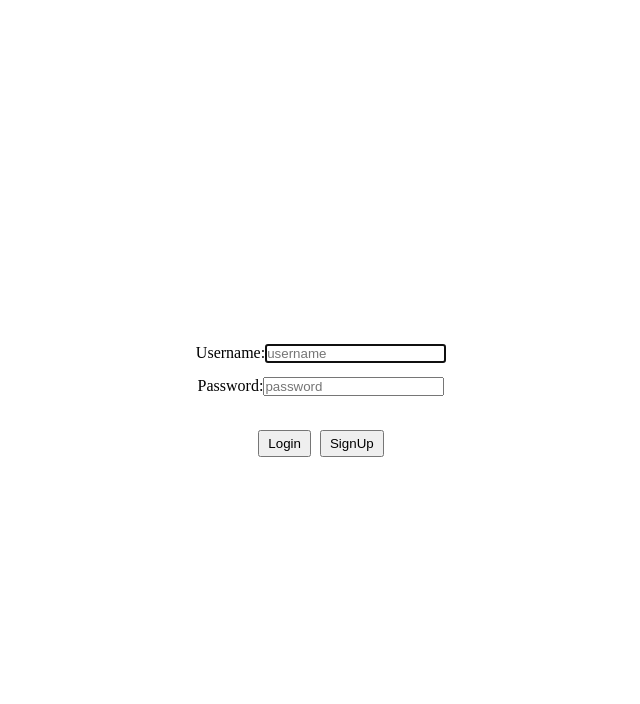
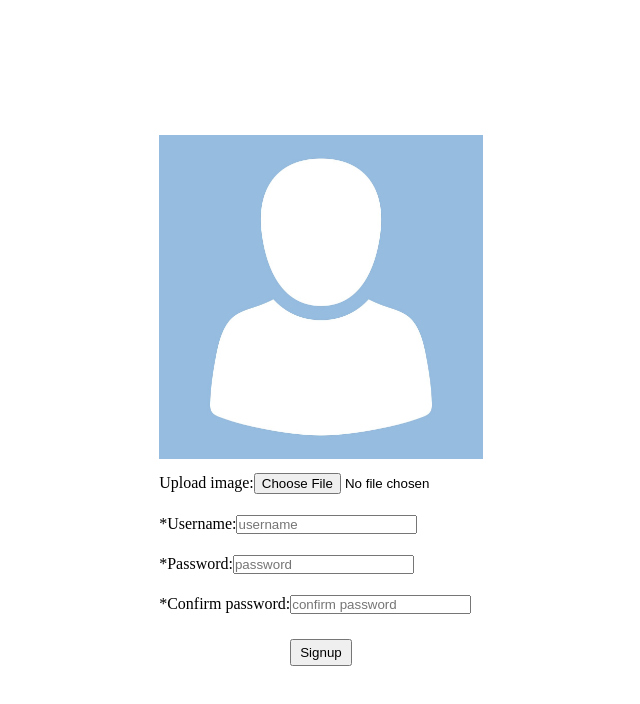
Before and after one commit to BesoBerdzenishvili/meal-app2, a React (Create React App) app: page /signup in a window 1280 px wide. Before the commit this address led to /. Shown: the top 704 px of the page, without its empty margins (319-959 px from the left). Built offline with nearby package versions, Linux system fonts and the light colour scheme.

Commit message:
fixed addUser, changeUser, login

```diff
--- a/src/App.js
+++ b/src/App.js
@@ -1,4 +1,4 @@
-import React, {useState} from 'react'
+import React, {useState, useEffect} from 'react'
 import { BrowserRouter, Routes, Route, Navigate } from 'react-router-dom';
 import Home from './components/Home';
 import Header from './components/Header';
@@ -119,28 +119,51 @@ function App() {
               time: '01:14'
           }
     ]) // save in local storage
-    const [login, setLogin] = useState(false);
-    const [currentUser, setCurrentUser] = useState(''); // save in local storage
-  const [sameUser, setSameUser] = useState(true); // save in local storage
+    const [login, setLogin] = useState(() => {
+      const saved = localStorage.getItem('login');
+      return saved ? JSON.parse(saved) : false;
+    });
+    const [currentUser, setCurrentUser] = useState(() => {
+      const saved = localStorage.getItem('currentUser');
+      return saved ? JSON.parse(saved) : '';
+    });
+    useEffect(() => {
+      localStorage.setItem('login', JSON.stringify(login));
+      localStorage.setItem('currentUser', JSON.stringify(currentUser));
+    }, [login, currentUser]);
+  const [sameUser, setSameUser] = useState(true);
 
-  const addUser = (img, user, pass, type) => {
-    usersDB.every(i=>i.name !== user) ? setUsersDB([...usersDB, {name: user, password: pass,	img: img ? img : 'https://cdn.pixabay.com/photo/2016/08/08/09/17/avatar-1577909_1280.png', type: type ? type : 'user'}]) : alert('user with same name alredy exists. please choose another name')
-    usersDB.every(i=>i.name !== user) && setSameUser(false);
-    if (usersDB.some(i=>i.name=== user)) {
-      const newVal = usersDB.map(i=>i.name === user ? {...i, name: user, pass: pass, img: img ? img : 'https://cdn.pixabay.com/photo/2016/08/08/09/17/avatar-1577909_1280.png'} : i)
+  const addUser = (img, user, pass, passTwo, type, same) => {
+    if (pass !== passTwo) {
+      alert('passwords don\'t match')
+    } else if (usersDB.every(i=>i.name !== user)) {
+      setUsersDB([...usersDB, {name: user, password: pass,	img: img ? img : 'https://cdn.pixabay.com/photo/2016/08/08/09/17/avatar-1577909_1280.png', type: type ? type : 'user'}]);
+      setSameUser(false);
+    } else if (usersDB.some(i=>i.name=== user) && !same) {
+      const newVal = usersDB.map(i=>i.name === user ? {...i, name: user, password: pass, img: img ? img : 'https://cdn.pixabay.com/photo/2016/08/08/09/17/avatar-1577909_1280.png'} : i)
       setUsersDB(newVal)
-      console.log(newVal, 'newVal')
+      if (same) {
+        setSameUser(true);
+        alert('User with this name alredy exists. Please try another one')
+      }
+    } else {
+      alert('user with same name alredy exists. please choose another name')
     }
     // in edit user if some(i=>i.name === user) then alert('this users alredy exists') else adduser like in addUser()
   }
 
-  const changeUser = (savedName, img, user, pass, type) => {
-    if (type) {
-        setUsersDB(usersDB.map(i=>i.name === savedName && { name: user, pass: pass, img: img ? img : 'https://cdn.pixabay.com/photo/2016/08/08/09/17/avatar-1577909_1280.png', type: type}))
+  const changeUser = (savedName, img, user, pass, passTwo, type) => {
+    if (pass !== passTwo) {
+      alert('passwords don\'t match')
+    } else if (type) {
+        setUsersDB(usersDB.map(i=>i.name === savedName ? { name: user, password: pass, img: img ? img : 'https://cdn.pixabay.com/photo/2016/08/08/09/17/avatar-1577909_1280.png', type: type} : i))
+        setCurrentUser(user)
     } else {
-        setUsersDB(usersDB.map(i=>i.name === savedName ? {...i, name: user, pass: pass, img: img ? img : 'https://cdn.pixabay.com/photo/2016/08/08/09/17/avatar-1577909_1280.png'} : i))
+        setUsersDB(usersDB.map(i=>i.name === savedName ? {...i, name: user, password: pass, img: img ? img : 'https://cdn.pixabay.com/photo/2016/08/08/09/17/avatar-1577909_1280.png'} : i))
+        setCurrentUser(user)
     }
     // console.log(usersDB[2].img, 'bb img')
+    console.log(usersDB, 'usersDB')
   }
   const addMeal = (name, calories, date, time) => {
     (name && calories && date && time) ?
@@ -170,9 +193,9 @@ function App() {
     <BrowserRouter>
     {login && <Header asc={asc} setAsc={setAsc} setLogin={setLogin} currentUser={currentUser} usersDB={usersDB} />}
       <Routes>
-          <Route index element={login ? <Home delMeal={delMeal} asc={asc} mealRowDB={mealRowDB} changeMeal={changeMeal} addMeal={addMeal} mealDB={mealDB}/> : <Login setCurrentUser={setCurrentUser} usersDB={usersDB} setLogin={setLogin}/>} />
+          <Route index element={login ? <Home delMeal={delMeal} asc={asc} mealRowDB={mealRowDB} changeMeal={changeMeal} addMeal={addMeal} mealDB={mealDB}/> : <Login setCurrentUser={setCurrentUser} usersDB={usersDB} setLogin={setLogin} setSameUser={setSameUser}/>} />
           <Route path="/users" element={login ? <Users usersDB={usersDB} setUsersDB={setUsersDB} changeUser={changeUser} addUser={addUser} /> : <Navigate to="/" /> } />
-          <Route path="/signup" element={login ? <UserInfo addUser={addUser} sameUser={sameUser} usersDB={usersDB} currentUser={currentUser} purpose='signup' /> : <Navigate to="/" /> } />
+          <Route path="/signup" element={<UserInfo addUser={addUser} sameUser={sameUser} usersDB={usersDB} currentUser={currentUser} purpose='signup' /> } />
           <Route path="/profile" element={login ? <UserInfo changeUser={changeUser} sameUser={sameUser} usersDB={usersDB} currentUser={currentUser} /> : <Navigate to="/" /> } />
           <Route path="*" element={<NoPage />} />
       </Routes>
--- a/src/components/Login.js
+++ b/src/components/Login.js
@@ -2,13 +2,18 @@ import './login.css';
 import React, {useState} from 'react';
 import { Link } from 'react-router-dom';
 
-export default function Login({usersDB, setLogin, setCurrentUser}) {
+export default function Login({usersDB, setLogin, setCurrentUser, setSameUser}) {
   const [user, setUser] = useState('');
   const [pass, setPass] = useState('');
 
   const auth = (input, DBUsers) => {
-    DBUsers[0].some(i=>i === input[0]) && DBUsers[1].some(i=>i === input[1]) ? setLogin(true) : alert('Incorrect username or password');
-    setCurrentUser(input[0])
+    if (DBUsers[0].some(i=>i === input[0]) && DBUsers[1].some(i=>i === input[1])) {
+      setLogin(true)
+      setCurrentUser(input[0])
+      setSameUser(false);
+    } else {
+      alert('Incorrect username or password')
+    }
   }
   return (
     <div className='login'>
--- a/src/components/UserInfo.js
+++ b/src/components/UserInfo.js
@@ -11,7 +11,7 @@ export default function UserInfo(props) {
     const [pass, setPass] = useState(props.purpose === 'signup' ? '' : profileInfo[0].password)
     const [passTwo, setPassTwo] = useState('')
 
-    console.log(img, 'img')
+    // console.log(img, 'img')
 
     const updateAvatarImg = (e) => {
         const [file] = e.target.files;
@@ -39,14 +39,17 @@ export default function UserInfo(props) {
                 <input required type='password' placeholder='confirm password' value={passTwo} onChange={e=>setPassTwo(e.target.value)} />
             </label>
         </div>
-        <Link to={(user && pass && passTwo && pass === passTwo && !props.sameName) && "/"}>
-            {
-            props.purpose === 'signup'
-            ?
-            <button onClick={()=>{(!user || !pass) && alert('Please fill in all required fields (*)'); pass === passTwo ? props.addUser(img, user, pass) : alert('passwords don\'t match')}} >Signup</button>
-            :
-            <button onClick={()=>{(!user || !pass) && alert('Please fill in all required fields (*)'); pass === passTwo ? props.changeUser(profileInfo[0].name, img, user, pass) : alert('passwords don\'t match')}} >Save</button>
-            }
+        <Link to={(user && pass && passTwo && pass === passTwo && !props.sameUser) && "/"}>
+            <button
+                onClick={()=>{(!user || !pass) && alert('Please fill in all required fields (*)');
+                props.purpose === 'signup'
+                ?
+                props.addUser(img, user, pass, passTwo, null, 1)
+                :
+                props.changeUser(profileInfo[0].name, img, user, pass, passTwo)}}
+            >
+                {props.purpose === 'signup' ? 'Signup' : 'Save'}
+            </button>
         </Link>
     </div>
   )
--- a/src/components/Users.js
+++ b/src/components/Users.js
@@ -8,13 +8,14 @@ export default function Users(props) {
   const [showEdit, setShowEdit] = useState(false);
   const [showCreate, setShowCreate] = useState(false);
   const [editUser, setEditUser] = useState('');
+  console.log(props.usersDB, 'usersDB', editUser, 'editUser')
   // console.log(props.usersDB.sort((a, b) => {
   //   return new Date(b.date) - new Date(a.date);
   // }), 'useDB')
   return (
     <div>
         <div className='usersList'>
-          {props.usersDB.map(i=>(
+          {props.usersDB.map((i)=>(
             <Raw key={i.name} name={i.name} img={i.img}>
               <button className='userRowBtn' onClick={()=>{setShowEdit(!showEdit); setEditUser(i.name)}} ><img src={pencil} alt='pencil' width='10px'/></button>
               <button className='userRowBtn' onClick={()=>props.setUsersDB(props.usersDB.filter(j=>j.name!==i.name))} >X</button>
--- a/src/modals/Modal.js
+++ b/src/modals/Modal.js
@@ -5,7 +5,9 @@ export default function Modal(props) {
   const profileInfo = props.usersDB.filter(i=>i.name === props.editUser)
 
   const [user, setUser] = useState(props.modal === 'edit' ? profileInfo[0].name : '')
+  console.log(user, 'user', )
   const [pass, setPass] = useState(props.modal === 'edit' ? profileInfo[0].password : '')
+  const [type, setType] = useState(props.modal === 'edit' ? profileInfo[0].type : 'user');
   return (
     <div className='modal'>
         <button className='closeModal' onClick={()=> props.modal === 'edit' ? props.setShowEdit(false) : props.setShowCreate(false)}>X</button>
@@ -13,18 +15,32 @@ export default function Modal(props) {
         <div className='innerModal'>
             <label className='userLabel'>
                 Username:
-                <input type='text' placeholder='username' value={user} onChange={e=>setUser(e.target.value)} />
+                <input autoFocus type='text' placeholder='username' value={user} onChange={e=>setUser(e.target.value)} />
             </label>
             <label>
                 Password:
                 <input type='text' placeholder='password' value={pass} onChange={e=>setPass(e.target.value)} />
             </label>
+            <label className='userLabel'>
+                User type:
+                <select value={type} onChange={e=>setType(e.target.value)}>
+                    <option value="user">User</option>
+                    <option value="moderator">Moderator</option>
+                    <option value="admin">Admin</option>
+                </select>
+            </label>
         </div>
-        {props.modal === 'edit' ?
-            <button onClick={()=>props.changeUser(profileInfo[0].name, null, user, pass)}>save</button>
-        :
-            <button onClick={()=>props.addUser(null, user, pass)}>Submit</button>
-        }
+            <button
+                onClick={()=>{props.modal === 'edit'
+                ?
+                props.changeUser(profileInfo[0].name, profileInfo[0].img, user, pass, pass, type)
+                :
+                props.addUser(null, user, pass, pass, type);
+                props.modal === 'edit' ? props.setShowEdit(false) : props.setShowCreate(false)
+            }}
+            >
+                {props.modal === 'edit' ? 'save' : 'Submit'}
+            </button>
     </div>
   )
 }
```
